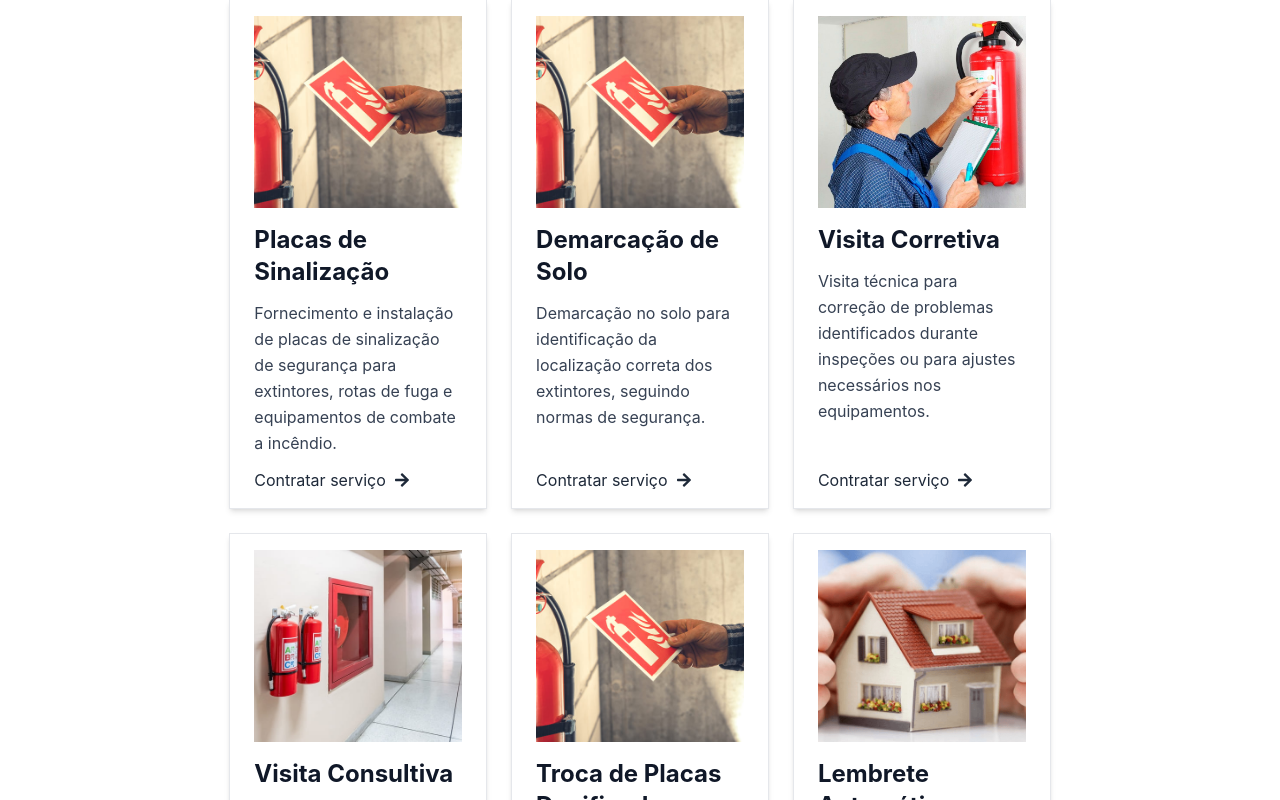
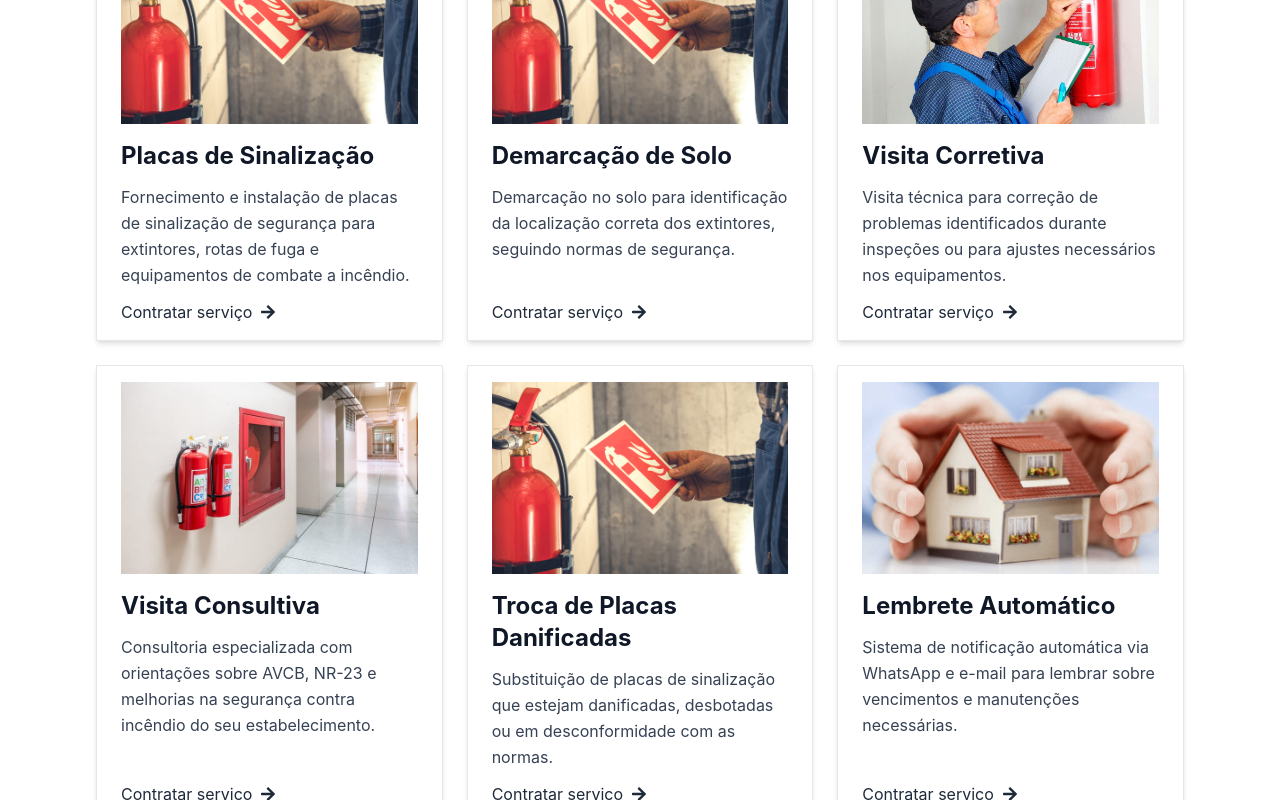
Before and after one commit to efemoreira/guardiao, a Next.js app: page / in a window 1280 px wide. Shown: the part 2924-3724 px from the top of the page. Built offline with nearby package versions, Linux system fonts and the light colour scheme.

Commit message:
feat: ajusta estilos de fundo e largura na seção de serviços

```diff
--- a/src/app/globals.css
+++ b/src/app/globals.css
@@ -33,15 +33,24 @@
   }
 }
 
+html {
+  background: #ffffff !important;
+}
+
 body {
-  background: var(--background);
-  color: var(--foreground);
+  background: #ffffff !important;
+  color: #171717 !important;
   margin: 0;
   font-family: -apple-system, BlinkMacSystemFont, 'Segoe UI', 'Roboto', 'Oxygen',
     'Ubuntu', 'Cantarell', 'Fira Sans', 'Droid Sans', 'Helvetica Neue',
     sans-serif;
   -webkit-font-smoothing: antialiased;
   -moz-osx-font-smoothing: grayscale;
+}
+
+main {
+  background: #ffffff !important;
+  min-height: 100vh;
 }
 
 .animated {
--- a/src/components/home/ServicesSection.tsx
+++ b/src/components/home/ServicesSection.tsx
@@ -62,8 +62,8 @@ const ServicesSection: React.FC<ServicesSectionProps> = ({
   buttonText = servicesSectionStrings.buttonText
 }) => {
   return (
-    <section className="py-16 min-h-screen w-full lg:w-4/6 mx-auto bg-white">
-      <div className="container mx-auto px-4 md:px-6 lg:px-4">
+    <section className="py-16 min-h-screen w-full bg-white">
+      <div className="container mx-auto px-4 md:px-6 lg:px-8 max-w-6xl">
         <motion.div
           className="text-center mb-12"
           initial={{ opacity: 0, y: 20 }}
```
